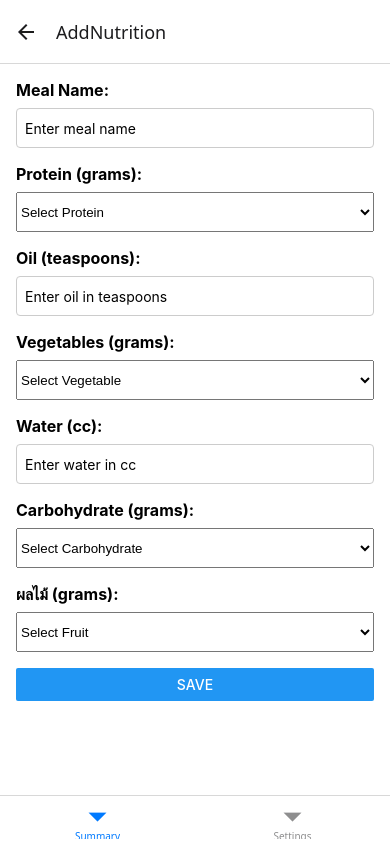
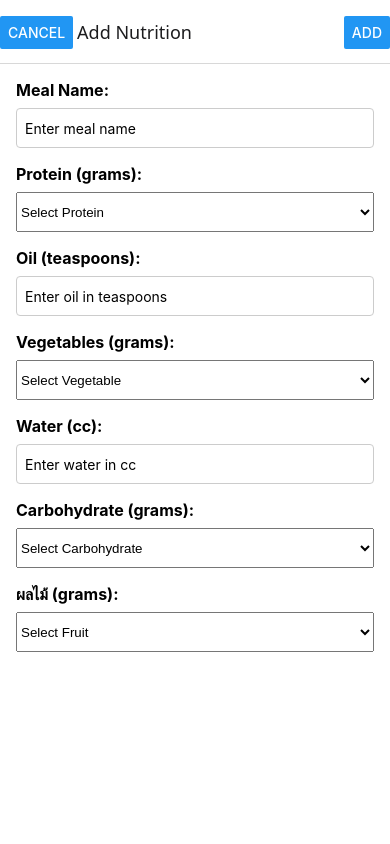
Before and after one commit to saravudh/imaim, a React Native app: screen /AddNutrition in a window 390 px wide. Built offline with nearby package versions, Linux system fonts and the light colour scheme.

Commit message:
fix navigation for AddNutritionScreen

```diff
--- a/src/navigation/TabNavigator.js
+++ b/src/navigation/TabNavigator.js
@@ -25,7 +25,13 @@ const SummaryStack = () => {
   return (
     <Stack.Navigator>
       <Stack.Screen name="Summary" component={SummaryScreen} />
-      <Stack.Screen name="AddNutrition" component={AddNutritionScreen} />
+      <Stack.Screen name="AddNutrition" component={AddNutritionScreen}
+        options={{
+          presentation: 'modal', // This makes it appear as a sheet (iOS style)
+          headerShown: true, // Show a header for the modal if needed
+          title: 'Add Nutrition', // Set the modal's title
+        }}
+      />
     </Stack.Navigator>
   );
 };
--- a/src/screens/AddNutritionScreen.js
+++ b/src/screens/AddNutritionScreen.js
@@ -1,5 +1,5 @@
-import React, { useState } from 'react';
-import { View, Text, TextInput, Button, StyleSheet } from 'react-native';
+import React, { useState, useLayoutEffect } from 'react';
+import { View, Text, TextInput, StyleSheet, Button } from 'react-native';
 import { Picker } from '@react-native-picker/picker';
 
 const AddNutritionScreen = ({ navigation }) => {
@@ -26,6 +26,30 @@ const AddNutritionScreen = ({ navigation }) => {
     // Navigate back to the summary screen
     navigation.goBack();
   };
+
+  useLayoutEffect(() => {
+    // Hide the TabBar when this screen is active
+    navigation.getParent()?.setOptions({
+      tabBarStyle: { display: 'none' },
+    });
+
+    // Show the TabBar again when navigating back
+    return () =>
+      navigation.getParent()?.setOptions({
+        tabBarStyle: { display: 'flex' },
+      });
+  }, [navigation]);
+
+  useLayoutEffect(() => {
+    navigation.setOptions({
+      headerRight: () => (
+        <Button onPress={handleSubmit} title="Add" />
+      ),
+      headerLeft: () => (
+        <Button onPress={() => navigation.goBack()} title="Cancel" />
+      ),
+    });
+  }, [navigation, handleSubmit]);
 
   return (
     <View style={styles.container}>
@@ -105,8 +129,6 @@ const AddNutritionScreen = ({ navigation }) => {
         <Picker.Item label="สาลี่" value="สาลี่" />
         <Picker.Item label="ส้มโอ" value="ส้มโอ" />
       </Picker>
-
-      <Button title="Save" onPress={handleSubmit} />
     </View>
   );
 };
```
